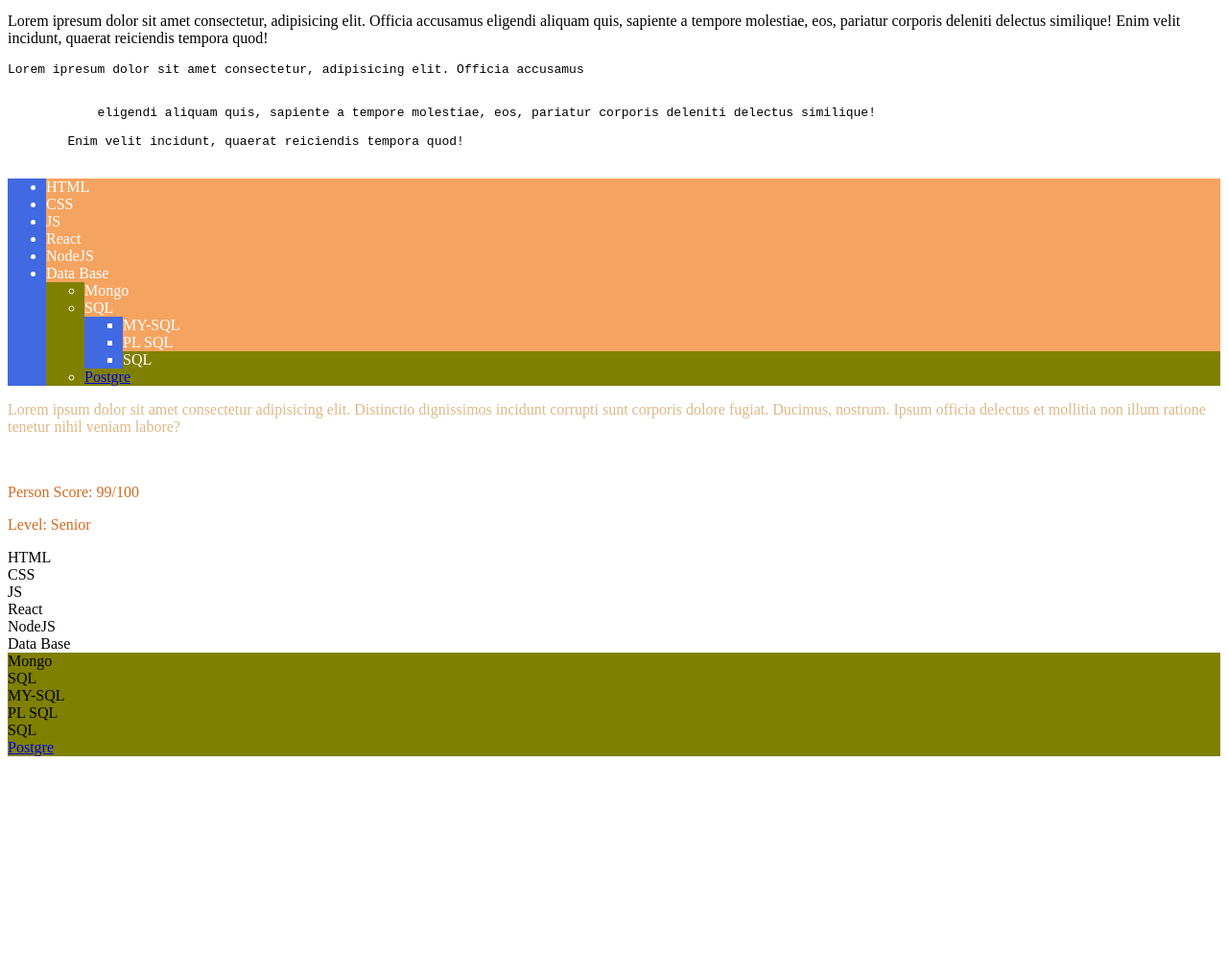
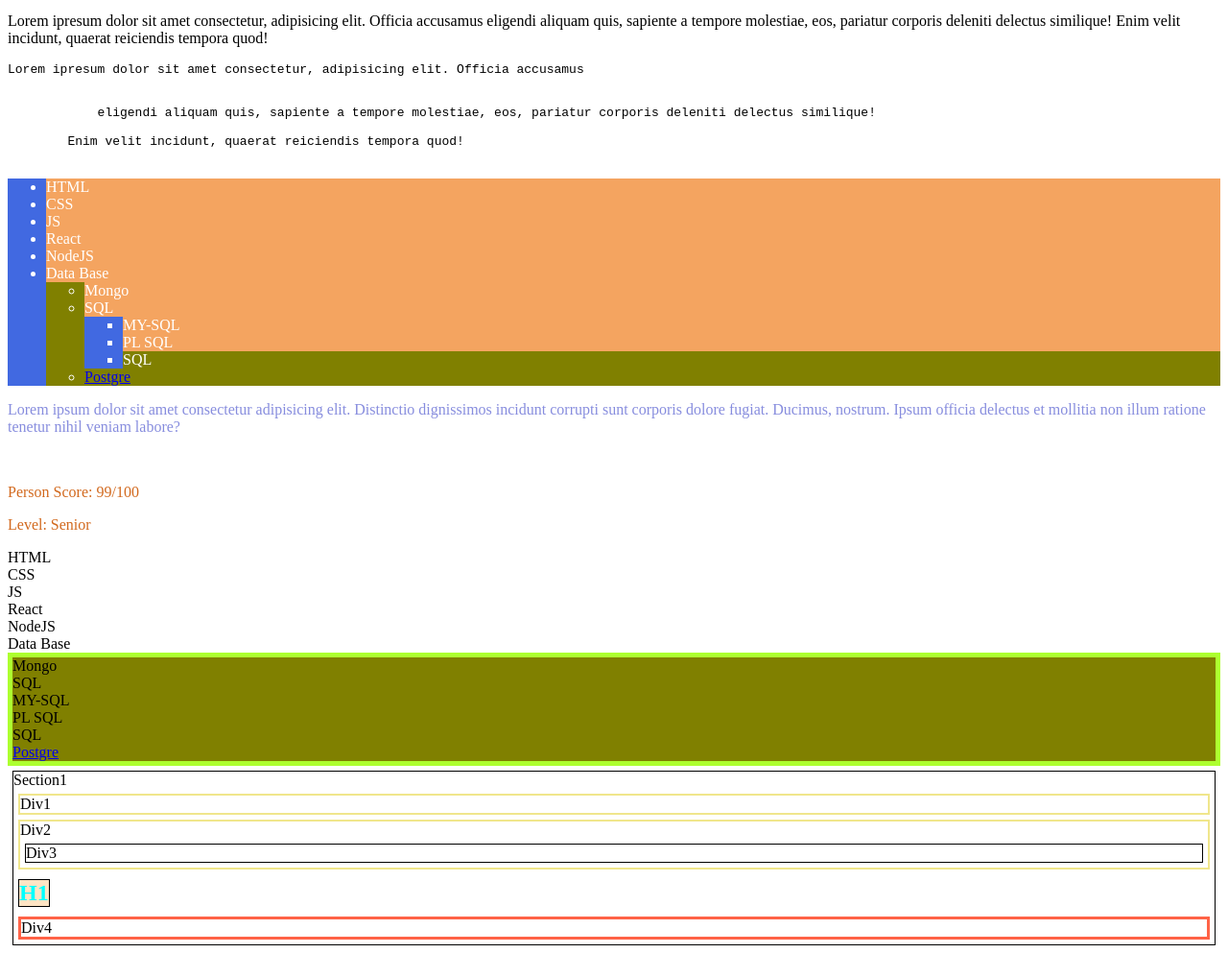
Before and after one commit to bulentkyc/UI-Basics-Content, a plain HTML site: page index.html in a window 1280 px wide. Shown: the part 103-1096 px from the top of the page at 96% size. Before the commit the page ends 899 px from the top, so only its background shows below. Drawn offline with Linux system fonts and the light colour scheme.

Commit message:
Content v2

```diff
--- a/index.html
+++ b/index.html
@@ -8,6 +8,7 @@
     <link rel="stylesheet" href="style.css">
 </head>
 <body>
+
 
     <h1 id="first-header">Hello World</h1>
     <h1 class="red-text">Hello World</h1>
@@ -94,5 +95,16 @@
             </section>
         </section>
 
+
+        <section id="Section1">
+            Section1
+            <div id="Div1">Div1</div>
+            <div id="Div2">
+                Div2
+                <div id="Div3">Div3</div>
+            </div>
+            <h1 id="H1">H1</h1>
+            <div id="Div4">Div4</div>
+        </section>
     </body>
 </html>
--- a/style.css
+++ b/style.css
@@ -29,7 +29,7 @@ li {
 
 
 .person-info > p {
-    color: burlywood;
+    color: rgb(135, 141, 222);
 }
 
 section ~ p {
@@ -40,7 +40,24 @@ section + p {
     font-size: 30px;
 }
 
-
 .techs *:last-child {
     background-color: olive;
 }
+
+
+#Section1, #Section1 * {
+    border: 1px solid black;
+    margin: 5px;
+}
+
+#Section1 > div {
+    border: 2px solid khaki;
+}
+
+#Div2 ~  div {
+    border: 3px solid tomato;
+}
+
+section:last-child {
+    border: solid 5px greenyellow;
+}
```
